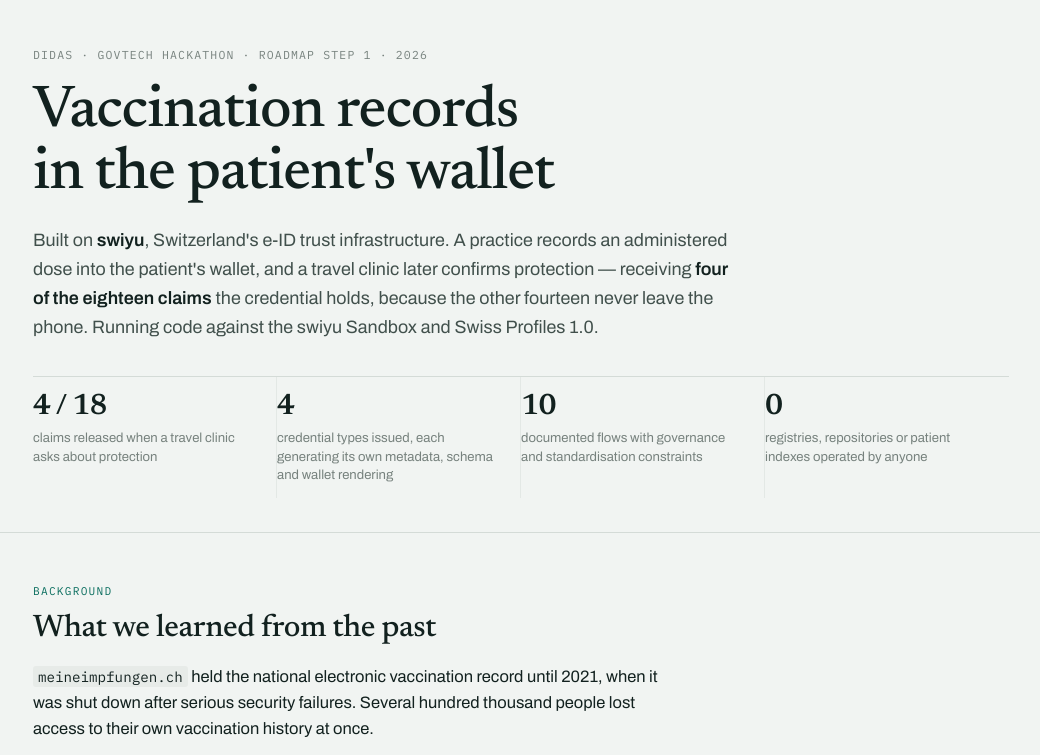
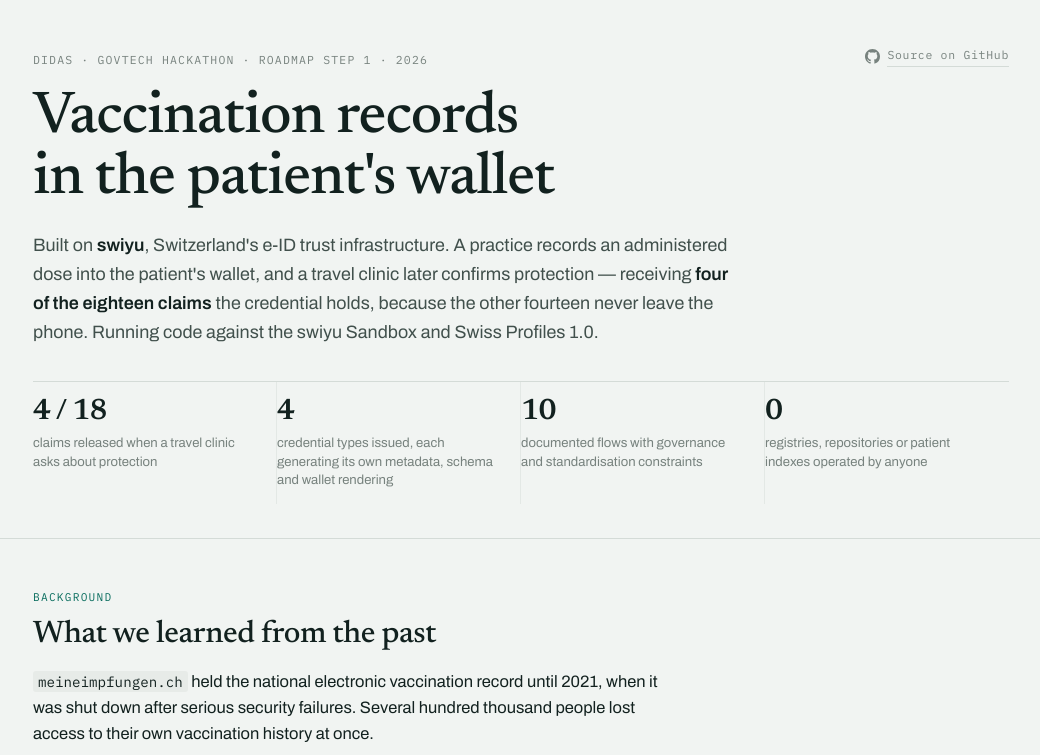
Before and after one commit to DIDAS-swiss/digital-health_swiyu, a website: page site/index.html in a window 1280 px wide. Shown: the top 755 px of the page, without its empty margins (119-1159 px from the left). Drawn offline with Linux system fonts and the light colour scheme.

Commit message:
Link back to the repository from the top of the portal
The portal linked out to nothing. A reader arriving at the published page
had no way to reach the source, which is where everything the page
describes actually lives.

A GitHub mark and "Source on GitHub" now sit on the eyebrow line, right
aligned on a wide screen and wrapping under it on a narrow one. The mark
is inline SVG using currentColor, so it needs no network request and
follows the light and dark palettes.

```diff
--- a/site/index.html
+++ b/site/index.html
@@ -83,6 +83,20 @@
     font-family: var(--mono); font-size: 0.72rem; letter-spacing: 0.1em;
     text-transform: uppercase; color: var(--ink-3); margin: 0 0 18px;
   }
+  .topbar {
+    display: flex; flex-wrap: wrap; align-items: baseline;
+    justify-content: space-between; gap: 8px 24px;
+  }
+  .repolink {
+    display: inline-flex; align-items: center; gap: 7px;
+    font-family: var(--mono); font-size: 0.72rem; letter-spacing: 0.06em;
+    color: var(--ink-3); text-decoration: none; margin-bottom: 18px;
+    white-space: nowrap;
+  }
+  .repolink svg { flex: none; }
+  .repolink span { border-bottom: 1px solid var(--rule); padding-bottom: 2px; }
+  .repolink:hover { color: var(--accent); }
+  .repolink:hover span { border-bottom-color: currentColor; }
   h1 {
     font-family: var(--display); font-weight: 500;
     font-size: clamp(2.3rem, 6.2vw, 3.7rem); line-height: 1.04;
@@ -346,7 +360,13 @@
 <body>
 <header class="masthead">
   <div class="wrap">
-    <p class="eyebrow">DIDAS · GovTech Hackathon · roadmap step 1 · 2026</p>
+    <div class="topbar">
+      <p class="eyebrow">DIDAS · GovTech Hackathon · roadmap step 1 · 2026</p>
+      <a class="repolink" href="https://github.com/DIDAS-swiss/digital-health_swiyu">
+        <svg viewBox="0 0 16 16" width="15" height="15" aria-hidden="true" focusable="false"><path fill="currentColor" d="M8 0C3.58 0 0 3.58 0 8c0 3.54 2.29 6.53 5.47 7.59.4.07.55-.17.55-.38 0-.19-.01-.82-.01-1.49-2.01.37-2.53-.49-2.69-.94-.09-.23-.48-.94-.82-1.13-.28-.15-.68-.52-.01-.53.63-.01 1.08.58 1.23.82.72 1.21 1.87.87 2.33.66.07-.52.28-.87.51-1.07-1.78-.2-3.64-.89-3.64-3.95 0-.87.31-1.59.82-2.15-.08-.2-.36-1.02.08-2.12 0 0 .67-.21 2.2.82.64-.18 1.32-.27 2-.27s1.36.09 2 .27c1.53-1.04 2.2-.82 2.2-.82.44 1.1.16 1.92.08 2.12.51.56.82 1.27.82 2.15 0 3.07-1.87 3.75-3.65 3.95.29.25.54.73.54 1.48 0 1.07-.01 1.93-.01 2.2 0 .21.15.46.55.38A8.01 8.01 0 0 0 16 8c0-4.42-3.58-8-8-8Z"/></svg>
+        <span>Source on GitHub</span>
+      </a>
+    </div>
     <h1>Vaccination records in the patient's wallet</h1>
     <p class="lede">
       Built on <strong>swiyu</strong>, Switzerland's e-ID trust infrastructure. A practice records an
```
